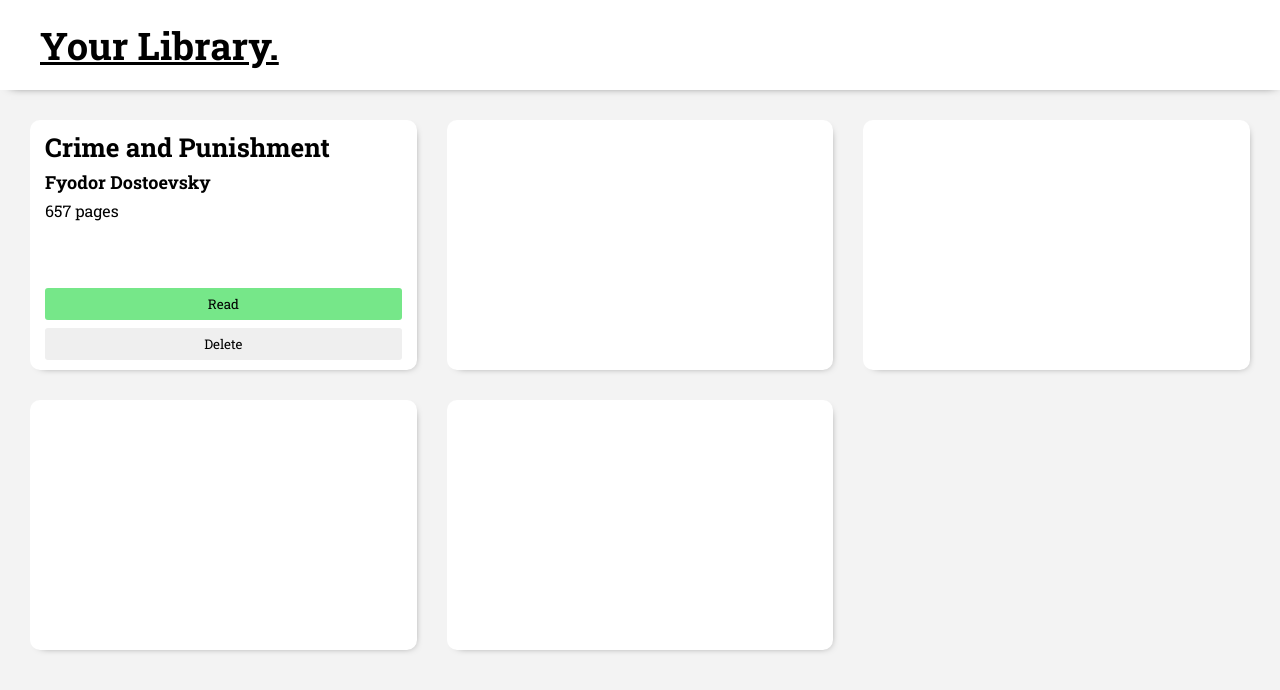
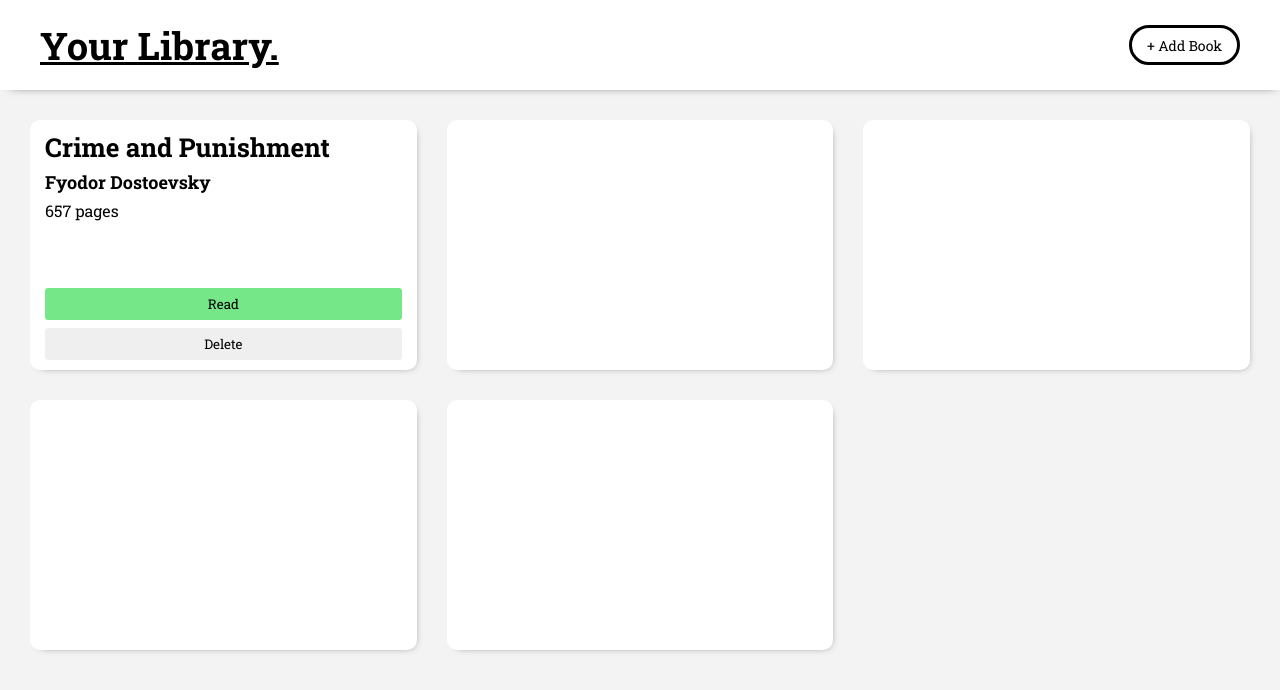
Before and after one commit to miguelcardoso1204/library, a plain HTML site: page index.html in a window 1280 px wide. Drawn offline with Linux system fonts and the light colour scheme.

Commit message:
More styling

```diff
--- a/index.html
+++ b/index.html
@@ -10,6 +10,7 @@
   <body>
     <header>
       <h1>Your Library.</h1>
+      <button>+ Add Book</button>
     </header>
     <div>
       <div>
--- a/styles.css
+++ b/styles.css
@@ -23,7 +23,9 @@
   background-color: var(--white);
   height: 90px;
   display: flex;
+  flex-direction: row;
   align-items: center;
+  justify-content: space-between;
   box-shadow: 3px 3px 10px -8px black;
   z-index: 1;
 }
@@ -32,6 +34,21 @@
   margin-left: 40px;
   text-decoration: underline;
   font-size: 38px;
+}
+
+header button {
+  border: 3px solid black;
+  padding: 0 15px;
+  border-radius: 30px;
+  height: 40px;
+  background-color: white;
+  margin-right: 40px;
+  font-size: 14px;
+}
+
+header button:hover {
+  background-color: black;
+  color: white;
 }
 
 body > div {
```
